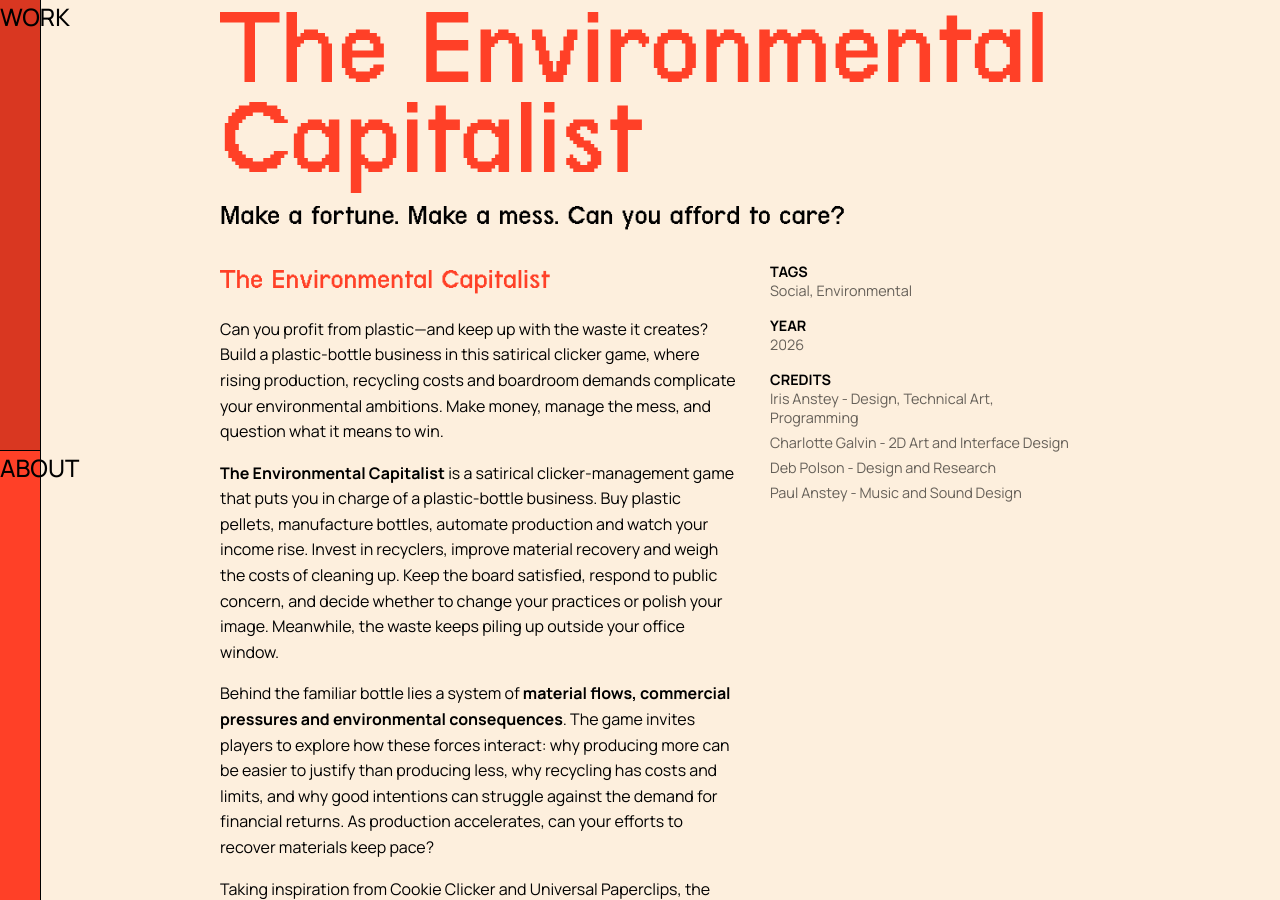
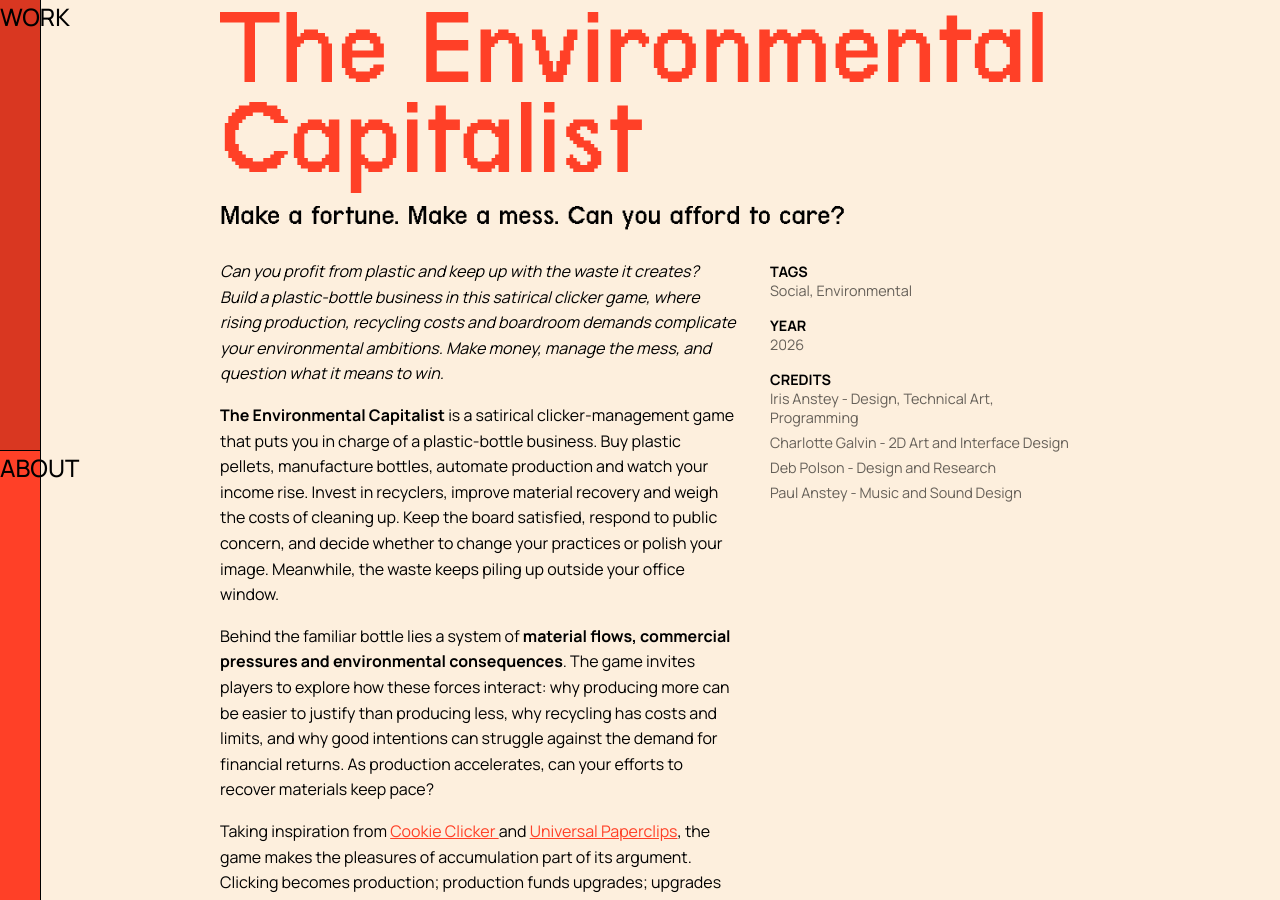
Before and after one commit to debpolson/debpolson.github.io, a Jekyll site: the page built from _work/EnvironmentalCapitalist_Work.md, in a window 1280 px wide and 900 px high, scrolled down 926 px. Built offline with Jekyll 4.4.1, drawn with Linux system fonts in a browser that asks for light colours; some of the changed text lies outside the part shown.

Commit message:
Update EnvironmentalCapitalist_Work.md
Speeling corrections

```diff
--- a/_work/EnvironmentalCapitalist_Work.md
+++ b/_work/EnvironmentalCapitalist_Work.md
@@ -19,15 +19,14 @@
     - Deb Polson - Design and Research
     - Paul Anstey - Music and Sound Design
 ---
-## The Environmental Capitalist
 
-Can you profit from plastic—and keep up with the waste it creates? Build a plastic-bottle business in this satirical clicker game, where rising production, recycling costs and boardroom demands complicate your environmental ambitions. Make money, manage the mess, and question what it means to win.
+*Can you profit from plastic and keep up with the waste it creates? Build a plastic-bottle business in this satirical clicker game, where rising production, recycling costs and boardroom demands complicate your environmental ambitions. Make money, manage the mess, and question what it means to win.*
 
 **The Environmental Capitalist** is a satirical clicker-management game that puts you in charge of a plastic-bottle business. Buy plastic pellets, manufacture bottles, automate production and watch your income rise. Invest in recyclers, improve material recovery and weigh the costs of cleaning up. Keep the board satisfied, respond to public concern, and decide whether to change your practices or polish your image. Meanwhile, the waste keeps piling up outside your office window.
 
 Behind the familiar bottle lies a system of **material flows, commercial pressures and environmental consequences**. The game invites players to explore how these forces interact: why producing more can be easier to justify than producing less, why recycling has costs and limits, and why good intentions can struggle against the demand for financial returns. As production accelerates, can your efforts to recover materials keep pace?
 
-Taking inspiration from Cookie Clicker and Universal Paperclips, the game makes the pleasures of accumulation part of its argument. Clicking becomes production; production funds upgrades; upgrades make the numbers climb faster. The temptation to buy just one more machine draws players into the very logic the game asks them to question. When both income and landfill are growing, what counts as progress?
+Taking inspiration from [Cookie Clicker ](https://orteil.dashnet.org/cookieclicker/) and [Universal Paperclips](https://www.decisionproblem.com/paperclips/index2.html), the game makes the pleasures of accumulation part of its argument. Clicking becomes production; production funds upgrades; upgrades make the numbers climb faster. The temptation to buy just one more machine draws players into the very logic the game asks them to question. When both income and landfill are growing, what counts as progress?
 
 Humour gives players a way into these uncomfortable questions. Bright cartoon graphics, corporate messages and the absurdity of managing an expanding waste problem from a comfortable office make the system inviting to explore. Players can experiment, make compromises, laugh at the contradictions and try again. The comedy becomes increasingly pointed as business success and environmental care pull in different directions.
 
```
